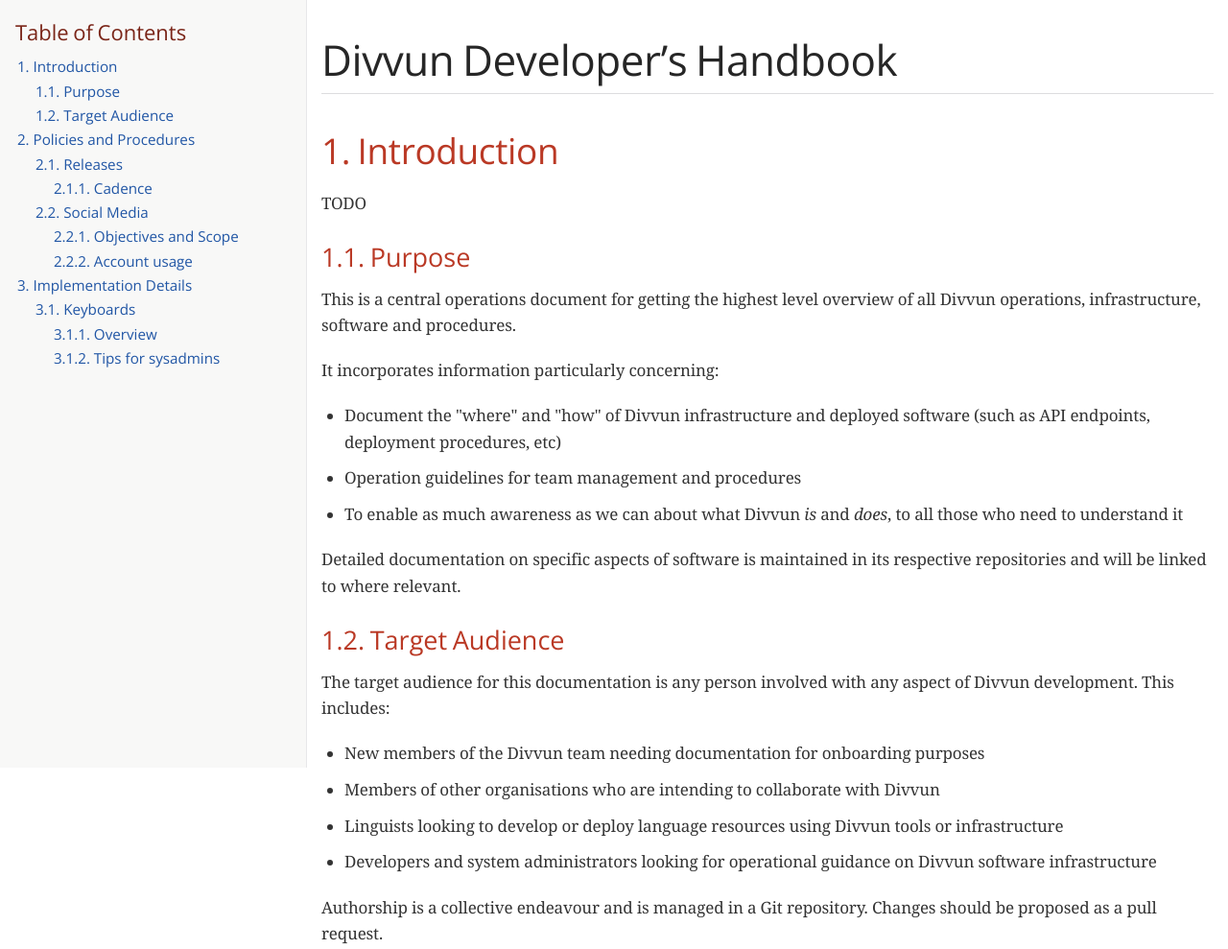
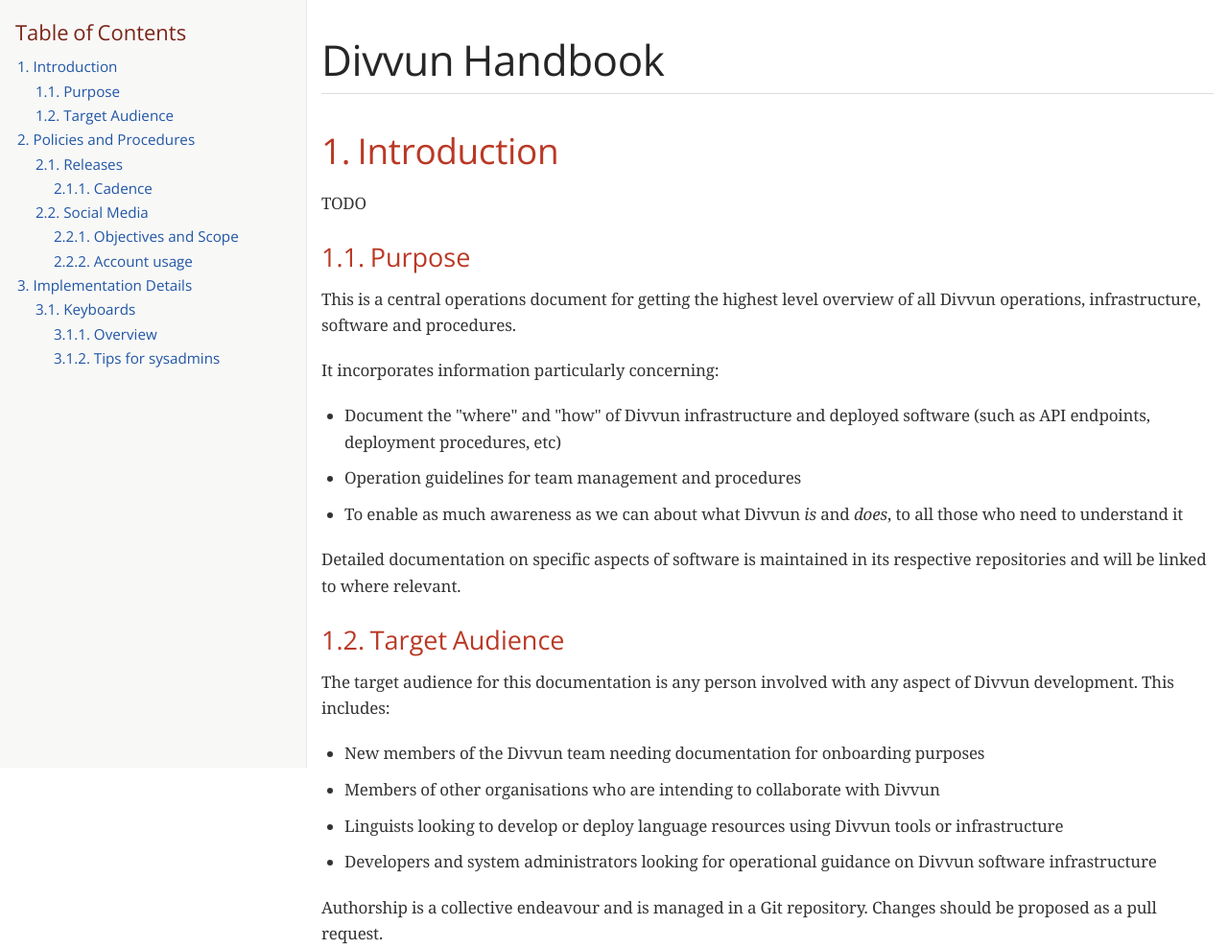
Before and after one commit to divvun/handbook, a plain HTML site: page index.html in a window 1280 px wide. Shown: the top 989 px of the page at 96% size. Drawn offline with nearby package versions, Linux system fonts and the light colour scheme; some packages are replaced by stand-ins of ours; a web font is replaced by a local one.

Commit message:
Remove Developer from title

```diff
--- a/index.html
+++ b/index.html
@@ -5,7 +5,7 @@
 <meta http-equiv="X-UA-Compatible" content="IE=edge">
 <meta name="viewport" content="width=device-width, initial-scale=1.0">
 <meta name="generator" content="Asciidoctor 2.0.10">
-<title>Divvun Developer&#8217;s Handbook</title>
+<title>Divvun Handbook</title>
 <link rel="stylesheet" href="https://fonts.googleapis.com/css?family=Open+Sans:300,300italic,400,400italic,600,600italic%7CNoto+Serif:400,400italic,700,700italic%7CDroid+Sans+Mono:400,700">
 <style>
 /* Asciidoctor default stylesheet | MIT License | https://asciidoctor.org */
@@ -439,7 +439,7 @@ body.book #toc,body.book #preamble,body.book h1.sect0,body.book .sect1>h2{page-b
 </head>
 <body class="book toc2 toc-left">
 <div id="header">
-<h1>Divvun Developer&#8217;s Handbook</h1>
+<h1>Divvun Handbook</h1>
 <div id="toc" class="toc2">
 <div id="toctitle">Table of Contents</div>
 <ul class="sectlevel1">
```
Also changed, not shown: 1 other file.
